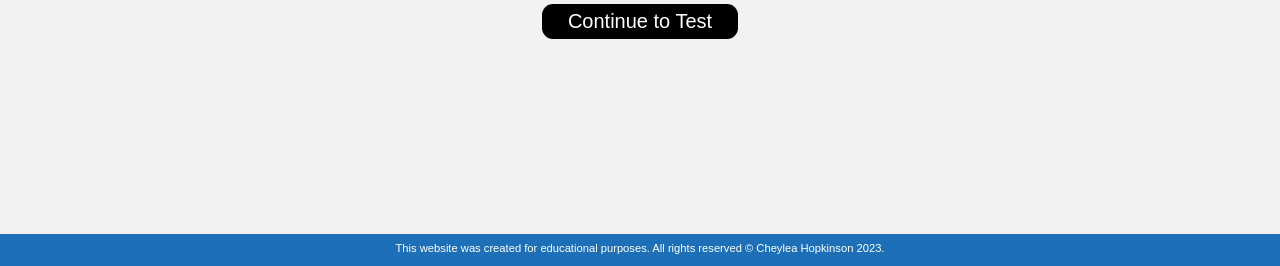
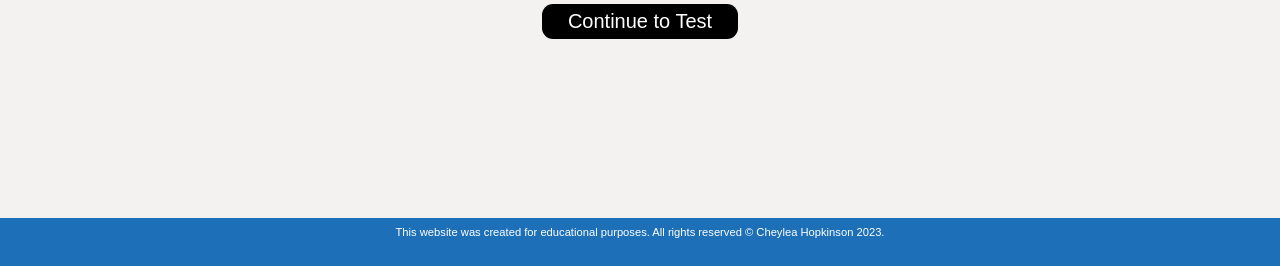
Before and after one commit to cheylea/selfverification-evoting, a Flask app: page / in a window 1280 px wide. Shown: the part 534-800 px from the top of the page. Run offline with Flask 2, Linux system fonts and the light colour scheme.

Commit message:
small front end tweaks

```diff
--- a/static/css/stylesheet.css
+++ b/static/css/stylesheet.css
@@ -159,6 +159,7 @@
     width: calc(500px + 0.390625vw);
     margin: auto;
     padding: 0.5%;
+    font-size: calc(10px + 0.390625vw);
   }
 
   .custom-radios input[type="radio"] {
@@ -167,7 +168,7 @@
   .custom-radios input[type="radio"] + label {
     color: black;
     font-family: Arial, sans-serif;
-    font-size: calc(15px + 0.390625vw);
+
   }
   .custom-radios input[type="radio"] + label span {
     display: inline-block;
@@ -205,7 +206,7 @@
   }
 
   .content-wrap {
-    padding-bottom: 2rem;    /* Footer height */
+    padding-bottom: 3rem;    /* Footer height */
   }
 
   .footer {
@@ -213,14 +214,14 @@
     bottom: 0;
     left: 0;
     width: 100%;
-    height: 2rem;            /* Footer height */
+    height: 3rem;            /* Footer height */
     background-color: #1D70B8;
     text-align: center;
   }
 
   .footer p {
     padding-top: 0.5rem;
-    padding-bottom: 0.5rem;
+    padding-bottom: 1rem;
     color: white;
     font-size: 0.7rem;
   }
```
